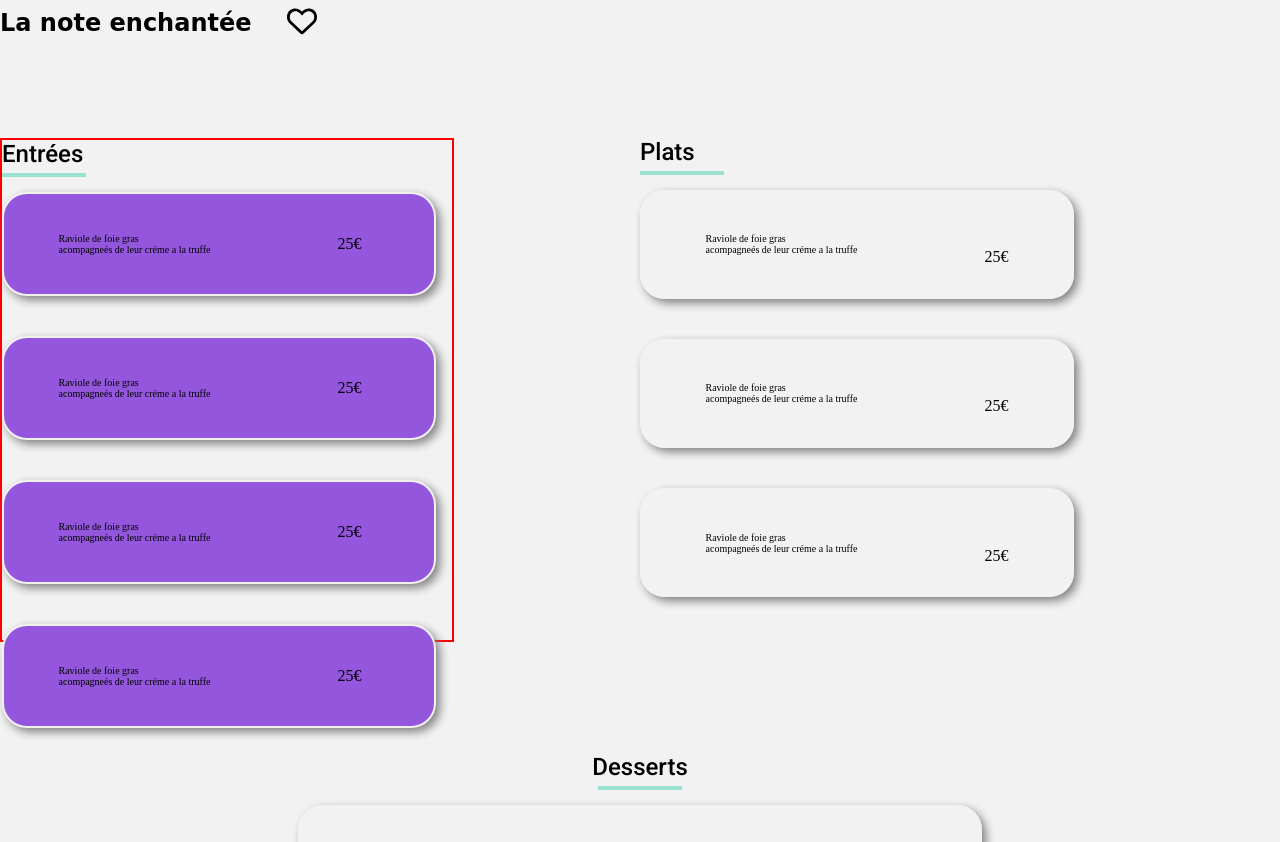
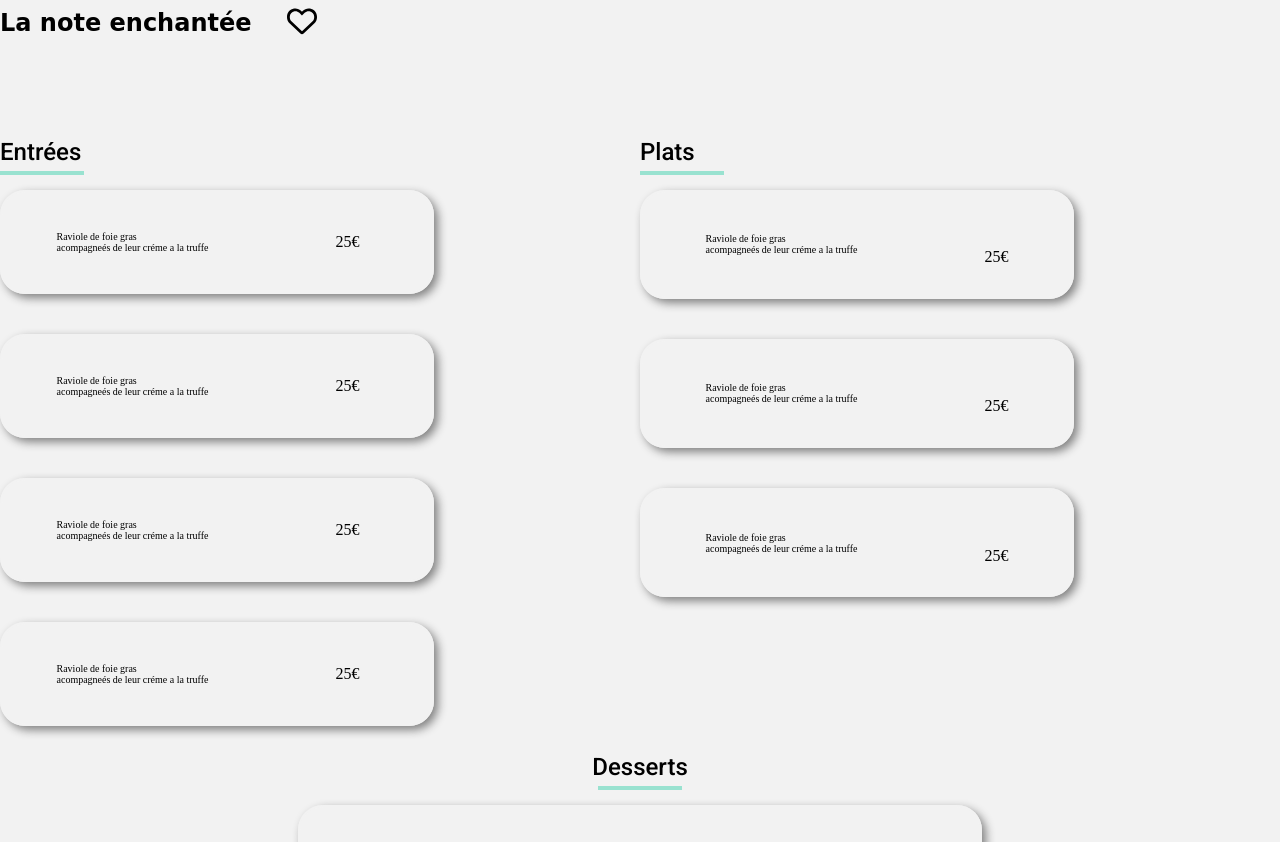
Before and after one commit to soso79/projet_3, a website: page la_note.html in a window 1280 px wide. Shown: the part 540-1382 px from the top of the page. Drawn offline with nearby package versions, Linux system fonts and the light colour scheme; files that its build step writes are made by us from their sources; a web font is replaced by a local one.

Commit message:
petite mise a jour

```diff
--- a/sass/menu.scss
+++ b/sass/menu.scss
@@ -174,7 +174,7 @@ a {
         margin-bottom: 20px;
         width: 450px;
         height: 500px;
-        border: 2px solid red;
+
 
     }
 
@@ -203,7 +203,7 @@ a {
         border-radius: 25px;
         box-shadow: 4px 4px 10px gray;
         margin-bottom: 40px;
-        background-color: #9356DC;
+
 
 
 
```
